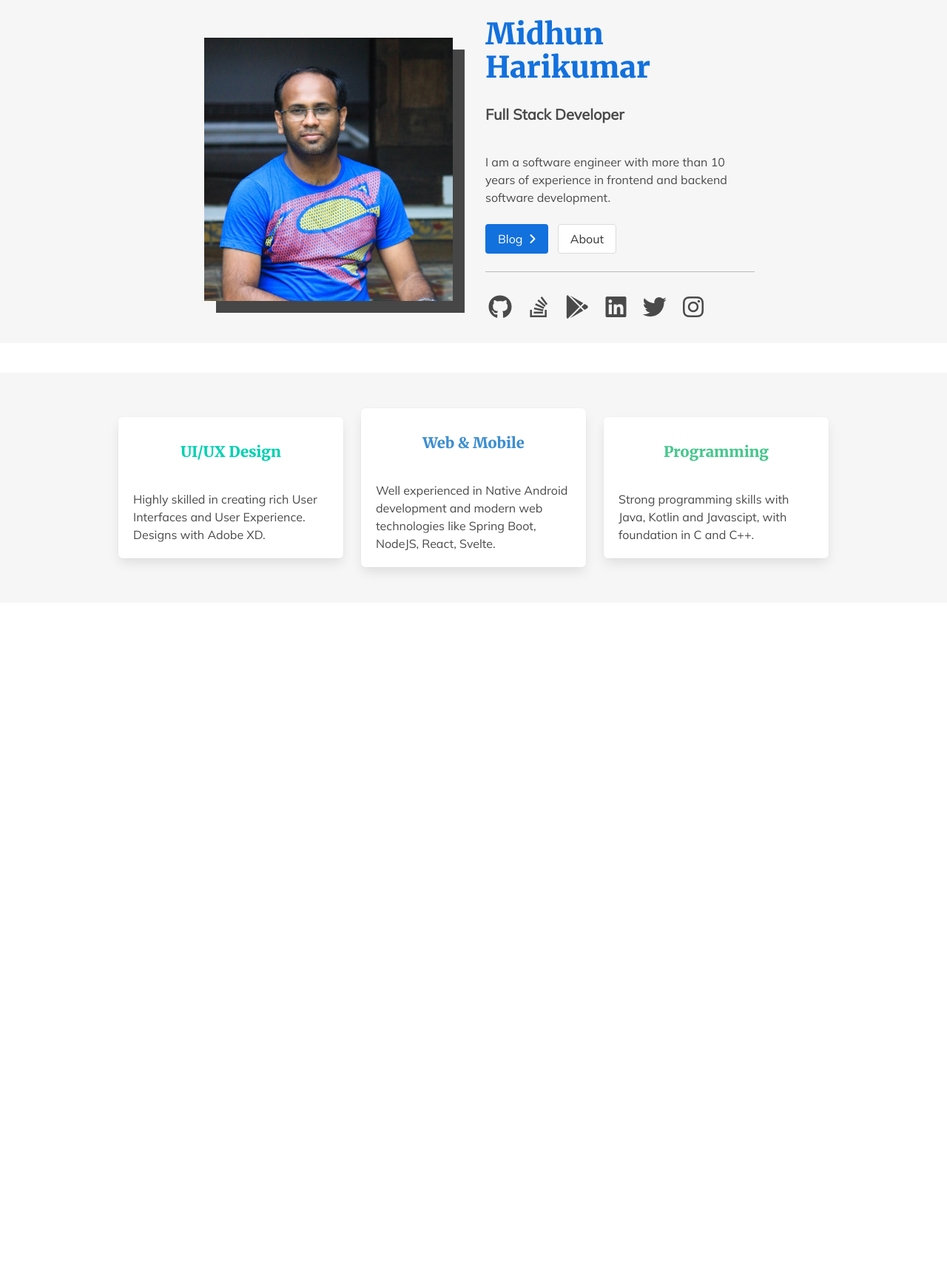
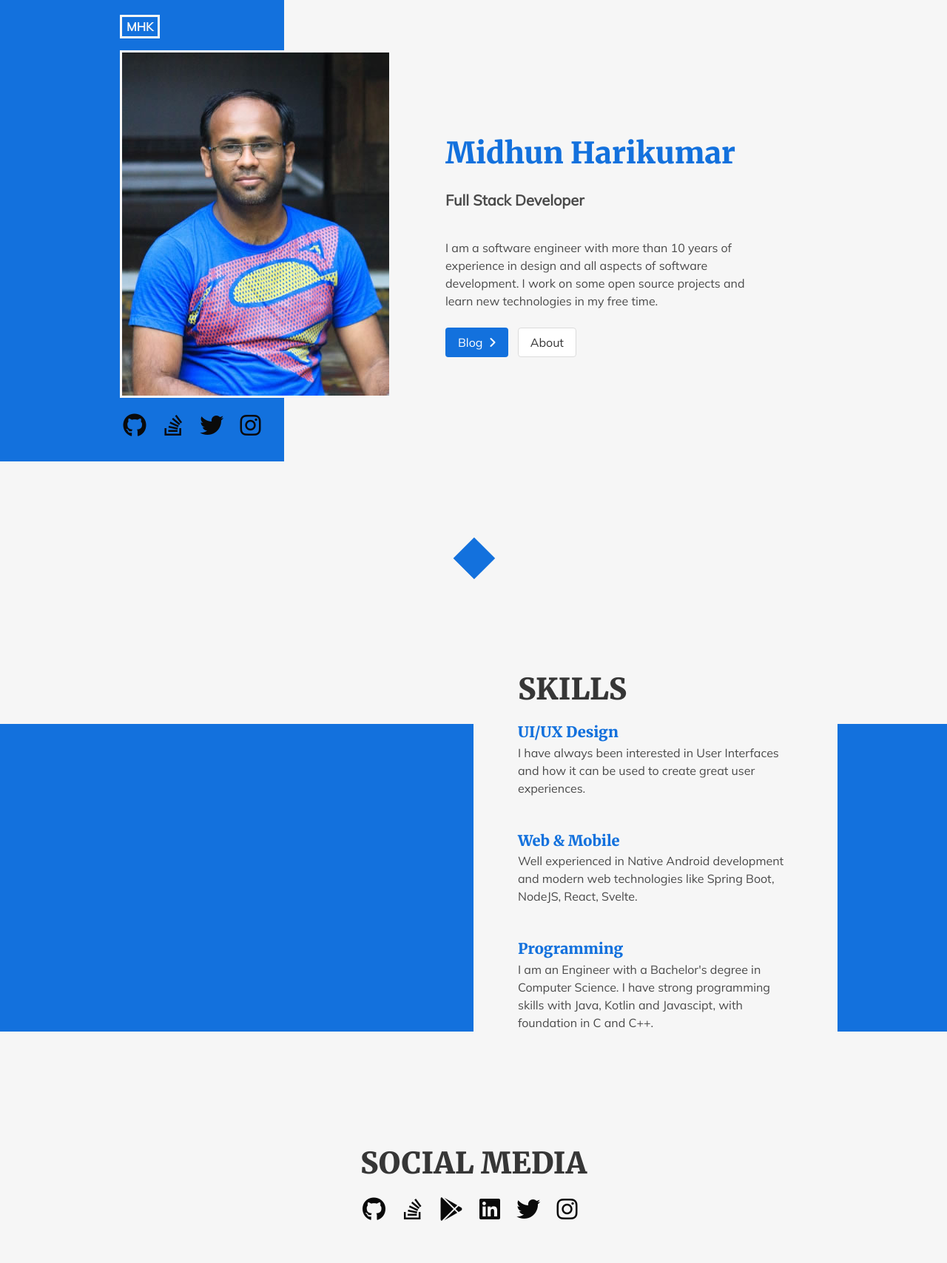
Before and after one commit to midhunhk/midhunhk.github.io, a Jekyll site: the page bio/index.html, which Jekyll copies as it is, in a window 1280 px wide. Shown: the whole page at 74% size. Built offline with Jekyll 4.4.1, drawn with Linux system fonts in a browser that asks for light colours; nearby versions of some CDN libraries; before the commit the page ends 900 px from its top, so only the background shows below that.

Commit message:
upadate bio page

```diff
--- a/bio/index.html
+++ b/bio/index.html
@@ -18,10 +18,15 @@
         body {font-family: 'Mulish', sans-serif; background-color: #F6F6F6;}
 
         .title{ font-family: 'Merriweather', serif; font-weight: 900; }
+        .logo{ color: #f6f6f6; border: #f6f6f6 solid 3px; padding:3px 6px; font-weight: 700;}
+        .wrap{ background: linear-gradient(90deg, #1371DD 0%, rgba(19,113,221,1) 30%, rgba(19,113,221,0) 30%, rgba(0,212,255,0) 100%); height:100}
         .accent-text{ color: #1371DD;}
         .accent-bg{ background-color: #1371DD !important; }
         .divider {background-color: #bbb; height:1px; }
         .profile-image{ box-shadow: 1em 1em 0 #464646;}
+        .profile-image2{ border: #f6f6f6 3px solid ;}
+        .skills{ background-color: #f6f6f6;}
+        .skills .content{ line-height: 1.5em;}
 
         .fa-linkedin:hover {color: #0072b1 !important;}
         .fa-twitter:hover {color: #1DA1F2 !important;}
@@ -40,24 +45,41 @@
 </head>
 <body>
 
-    <section class="section pt-5 pb-5">
+    <div class="wrap mb-6">
+        <section>
+            <div class="container mt-2 mb-2">
+                <div class="columns is-vcentered">
+                    <div class="column is-1">&nbsp;</div>
+                    <div class="column is-4 mt-4">
+                        <span class="logo">MHK</span>
+                    </div>
+                </div>
+            </div>
+        </section>
+        <section class="section pb-5 pt-0">
             <div class="container">
                 <div class="columns is-vcentered">
-                <div class="column is-2"></div>
+                    <div class="column is-1">&nbsp;</div>
                     <div class="column is-4">
-                    <div class="p-4 animate__animated animate__fadeIn animate__delay-1s">
-                        <img src="/public/images/mhk_2017_2.png" alt="Midhun Harikumar" class="is-horizontal-center profile-image">
-                        <!-- <img src="/public/images/mhk_2017_web.png" alt="Midhun Harikumar" class="is-horizontal-center p-4"> -->
-                        <!-- <img src="mhk_2017_web.png" alt="Midhun Harikumar" class="is-horizontal-center p-4"> -->
+                        <div class=" animate__animated animate__fadeIn animate__delay-1s">
+                            <img src="/public/images/mhk_2017_2.jpg" alt="Midhun Harikumar" class="is-horizontal-center profile-image2"/>
+                        </div>
+                        <div class="social pt-2">
+                            <div class="animate__animated animate__fadeIn animate__delay-2s animate__fast">
+                                <span class="icon is-large"><a target="_blank" title="GitHub" href="https://github.com/midhunhk"><i class="fab fa-2x fa-github pr-2 has-text-black"></i></a></span>
+                                <span class="icon is-large"><a target="_blank" title="StackOverflow" href="https://stackoverflow.com/users/592025/midhunhk"><i class="fab fa-2x fa-stack-overflow pr-2 has-text-black"></i></a></span>
+                                <span class="icon is-large"><a target="_blank" title="Twitter" href="https://twitter.com/midhunhk"><i class="fab fa-2x fa-twitter pr-2 has-text-black"></i></a></span>
+                                <span class="icon is-large"><a target="_blank" title="Instagram (photography)" href="https://www.instagram.com/midhunhk"><i class="fab fa-2x fa-instagram pr-2 has-text-black"></i></a></span>
                             </div>
                         </div>
-
-                <div class="column is-4 pl-4">
+                    </div>
+                    <div class="column is-5 ml-6">
                         <p class="accent-text title is-size-2 animate__animated animate__fadeInRight">Midhun Harikumar</p>
                         <div class="animate__animated animate__fadeIn animate__delay-1s animate__fast">
                             <p class="pt-1 pb-4 has-text-weight-semibold subtitle">Full Stack Developer</p>
-                        <p>
-                            I am a software engineer with more than 10 years of experience in frontend and backend software development.
+                            <p class="pr-6">
+                                I am a software engineer with more than 10 years of experience in design and all aspects of software development.
+                                I work on some open source projects and learn new technologies in my free time.
                             </p>
 
                             <a class="is-primary button accent-bg mt-5" href="https://midhunhk.github.io">
@@ -66,44 +88,63 @@
                             </a>
                             <a class="button is-outlined mt-5 ml-2" href="https://midhunhk.github.io/about/">About</a>
 
+                            <!--
                             <div class="divider mt-5 mb-5">&nbsp;</div>
+                            -->
                         </div>
 
-                    <div class="animate__animated animate__fadeIn animate__delay-2s animate__fast">
-                        <span class="icon is-large"><a target="_blank" title="GitHub" href="https://github.com/midhunhk"><i class="fab fa-2x fa-github pr-2 has-text-grey-dark"></i></a></span>
-                        <span class="icon is-large"><a target="_blank" title="StackOverflow" href="https://stackoverflow.com/users/592025/midhunhk"><i class="fab fa-2x fa-stack-overflow pr-2 has-text-grey-dark"></i></a></span>
-                        <span class="icon is-large"><a target="_blank" title="Play Store" href="https://play.google.com/store/apps/dev?id=6177347481993841752&hl=en_US"><i class="fab fa-google-play fa-2x pr-2 has-text-grey-dark"></i></a></span>
-                        <span class="icon is-large"><a target="_blank" title="LinkedIn" href="https://www.linkedin.com/in/midhunhk/"><i class="fab fa-2x fa-linkedin pr-2 has-text-grey-dark"></i></a></span>
-                        <span class="icon is-large"><a target="_blank" title="Twitter" href="https://twitter.com/midhunhk"><i class="fab fa-2x fa-twitter pr-2 has-text-grey-dark"></i></a></span>
-                        <!-- <span class="icon is-large"><a target="_blank" title="Facebook (not maintained)" href="https://www.facebook.com/midhunhk"><i class="fab fa-2x fa-facebook pr-2 has-text-grey-dark"></i></a></span> -->
-                        <span class="icon is-large"><a target="_blank" title="Instagram (photography)" href="https://www.instagram.com/midhunhk"><i class="fab fa-2x fa-instagram pr-2 has-text-grey-dark"></i></a></span>
                     </div>
+                </div>
+            </div>
+        </section>
+    </div> <!-- End wrap -->
+
+    <!-- Start Separator Section-->
+    <section class="section">
+        <div class="has-text-centered">
+            <svg width="100" height="100">
+                <g>
+                 <g display="none" overflow="visible" y="0" x="0" height="100%" width="100%" id="canvasGrid">
+                  <rect fill="url(#gridpattern)" stroke-width="0" y="0" x="0" height="100%" width="100%"/>
+                 </g>
+                </g>
+                <g>
+                 <rect stroke="#000" transform="rotate(45 51.48514556884767,50.66014099121092) "
+                    height="40" width="40" y="20" x="20" fill-opacity="null"
+                    stroke-opacity="null" stroke-width="0" fill="#1371DD"/>
+                </g>
+               </svg>
+        </div>
+    </section>
+    <!-- End Separator Section -->
+
+    <section class="section">
+        <div class="container is-max-desktop pt-0">
+            <div class="columns is-12">
+                <div class="column is-6 is-offset-6 pt-0 pb-0 skills">
+                    <h2 class="is-size-2 title pl-6 is-uppercase">Skills</h2>
                 </div>
             </div>
         </div>
     </section>
 
-    <div style="background-color: white;" class="p-2 animate__animated animate__fadeIn animate__delay-2s">&nbsp;</div>
+    <section class="section pt-0 pb-0 accent-bg">
+        <div class="container is-max-desktop pt-0">
+            <div class="columns is-12">
+                <div class="column is-6 is-offset-6 pt-0 pb-0 skills">
+                    <div class="animate__anima pl-6ted animate__fadeIn animate__delay-2s animate__fast pl-6 pr-6">
+                        <p class="title is-5 mb-1 accent-text">UI/UX Design</p>
+                        <p class="content">I have always been interested in User Interfaces and how it can be used to create great user experiences.</p>
+                    </div>
 
-    <section class="section pt-6 pb-6">
-        <div class="container is-max-desktop">
-            <div class="columns is-vcentered is-12">
-                <div class="column is-one-third">
-                    <div class="box animate__animated animate__fadeIn animate__delay-2s animate__fast">
-                        <p class="title is-5 p-4 has-text-centered has-text-primary">UI/UX Design</p>
-                        <p class="">Highly skilled in creating rich User Interfaces and User Experience. Designs with Adobe XD.</p>
+                    <div class="animate__animated animate__fadeIn animate__delay-3s animate__fast pl-6 pr-6">
+                        <p class="title is-5 mt-6 mb-1 accent-text">Web & Mobile</p>
+                        <p class="content">Well experienced in Native Android development and modern web technologies like Spring Boot, NodeJS, React, Svelte.</p>
                     </div>
-                </div>
-                <div class="column is-one-third">
-                    <div class="box animate__animated animate__fadeIn animate__delay-3s animate__fast">
-                        <p class="title is-5 p-4 has-text-centered has-text-info">Web & Mobile</p>
-                        <p class="">Well experienced in Native Android development and modern web technologies like Spring Boot, NodeJS, React, Svelte.</p>
-                    </div>
-                </div>
-                <div class="column is-one-third">
-                    <div class="box animate__animated animate__fadeIn animate__delay-4s animate__fast">
-                        <p class="title is-5 p-4 has-text-centered has-text-success">Programming</p>
-                        <p class="">Strong programming skills with Java, Kotlin and Javascipt, with foundation in C and C++.</p>
+
+                    <div class="animate__animated animate__fadeIn animate__delay-4s animate__fast pl-6 pr-6">
+                        <p class="title is-5 mt-6 mb-1 accent-text">Programming</p>
+                        <p class="content">I am an Engineer with a Bachelor's degree in Computer Science. I have strong programming skills with Java, Kotlin and Javascipt, with foundation in C and C++.</p>
                     </div>
                 </div>
 
@@ -111,5 +152,26 @@
         </div>
     </section>
 
+    <section class="section">
+        &nbsp;
+    </section>
+
+    <section class="section">
+
+        <div class="social has-text-centered animate__animated animate__fadeIn animate__delay-2s animate__fast">
+            <h2 class="title is-2 is-uppercase mb-4">Social media</h2>
+            <div>
+                <span class="icon is-large"><a target="_blank" title="GitHub" href="https://github.com/midhunhk"><i class="fab fa-2x fa-github pr-2 has-text-black"></i></a></span>
+                <span class="icon is-large"><a target="_blank" title="StackOverflow" href="https://stackoverflow.com/users/592025/midhunhk"><i class="fab fa-2x fa-stack-overflow pr-2 has-text-black"></i></a></span>
+                <span class="icon is-large"><a target="_blank" title="Play Store" href="https://play.google.com/store/apps/dev?id=6177347481993841752&hl=en_US"><i class="fab fa-google-play fa-2x pr-2 has-text-black"></i></a></span>
+                <span class="icon is-large"><a target="_blank" title="LinkedIn" href="https://www.linkedin.com/in/midhunhk/"><i class="fab fa-2x fa-linkedin pr-2 has-text-black"></i></a></span>
+                <span class="icon is-large"><a target="_blank" title="Twitter" href="https://twitter.com/midhunhk"><i class="fab fa-2x fa-twitter pr-2 has-text-black"></i></a></span>
+                <!-- <span class="icon is-large"><a target="_blank" title="Facebook (not maintained)" href="https://www.facebook.com/midhunhk"><i class="fab fa-2x fa-facebook pr-2 has-text-black"></i></a></span> -->
+                <span class="icon is-large"><a target="_blank" title="Instagram (photography)" href="https://www.instagram.com/midhunhk"><i class="fab fa-2x fa-instagram pr-2 has-text-black"></i></a></span>
+            </div>
+        </div>
+
+    </section>
+
 </body>
 </html>
```
Also changed, not shown: public/images/mhk_2017_2.jpg (added), public/images/mhk_2017_2.png. Lines whose indentation alone changed are shown as unchanged.
